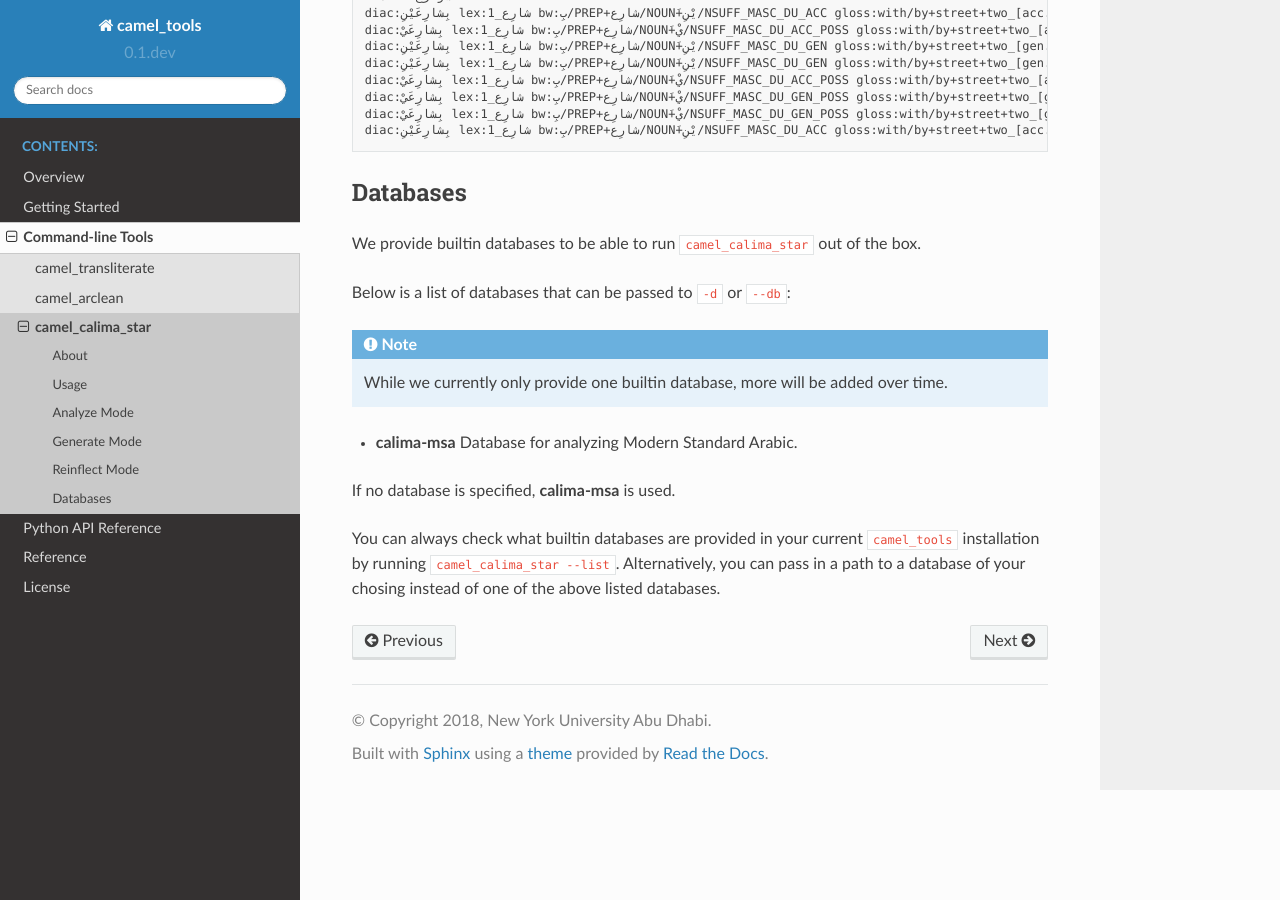
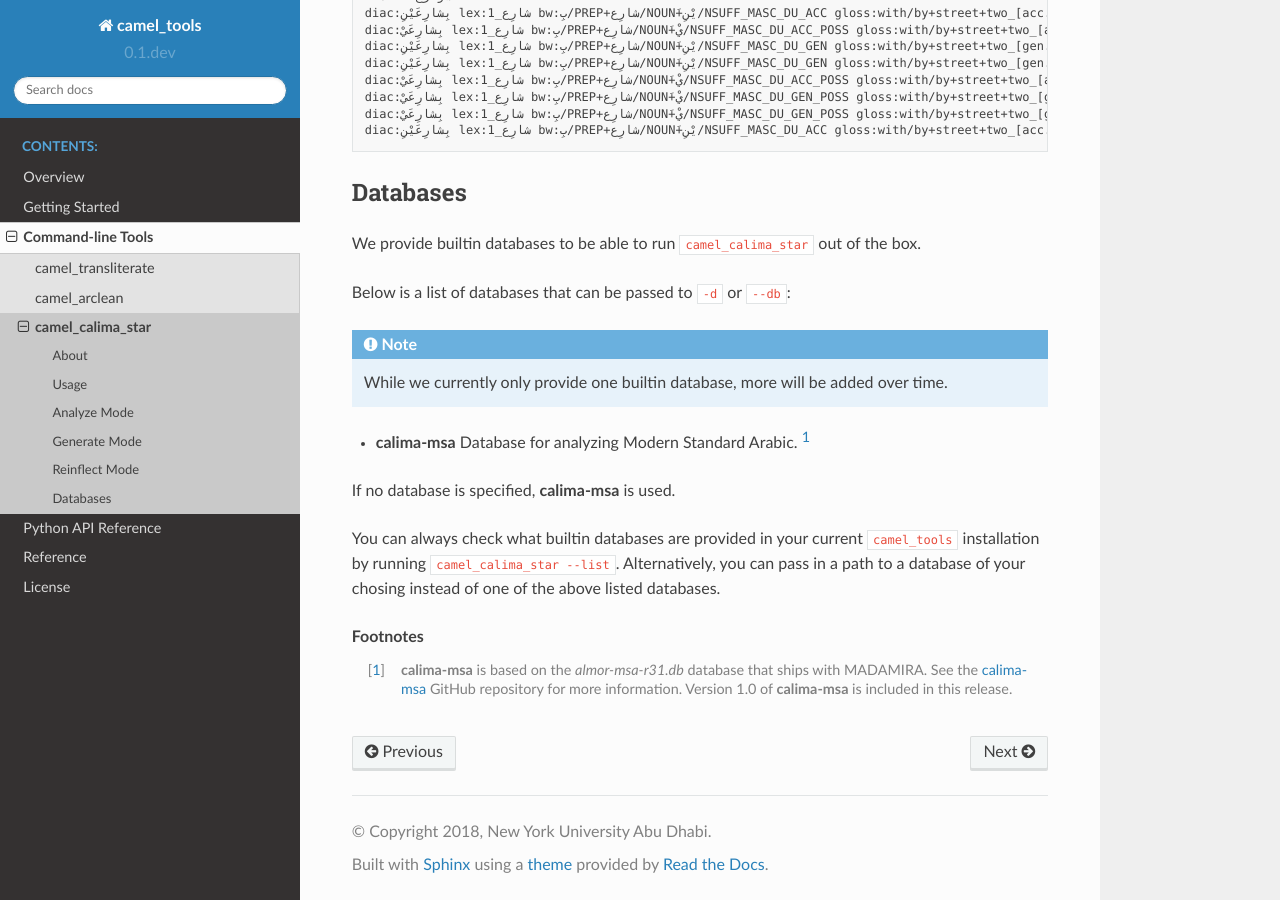
Before and after one commit to CAMeL-Lab/camel_tools, a Sphinx documentation site: the page built from docs/source/cli/camel_calima_star.rst, in a window 1280 px wide and 900 px high, scrolled down 4595 px. Built offline with Sphinx 7.4.7 and the Read the Docs theme 2.0.0, drawn with Linux system fonts in a browser that asks for light colours.

Commit message:
Added footnote on calima-msa.

```diff
--- a/docs/source/cli/camel_calima_star.rst
+++ b/docs/source/cli/camel_calima_star.rst
@@ -280,3 +280,11 @@ You can always check what builtin databases are provided in your current
 ``camel_tools`` installation by running ``camel_calima_star --list``.
 Alternatively, you can pass in a path to a database of your chosing instead of
 one of the above listed databases.
+
+
+.. rubric:: Footnotes
+
+.. [#fn1] **calima-msa** is based on the `almor-msa-r31.db` database that ships
+   with MADAMIRA. See the `calima-msa <https://github.com/owo/calima-msa>`_
+   GitHub repository for more information. Version 1.0 of **calima-msa** is
+   included in this release.
```
Also changed, not shown: other parts of docs/source/cli/camel_calima_star.rst (+1 -1 lines).
